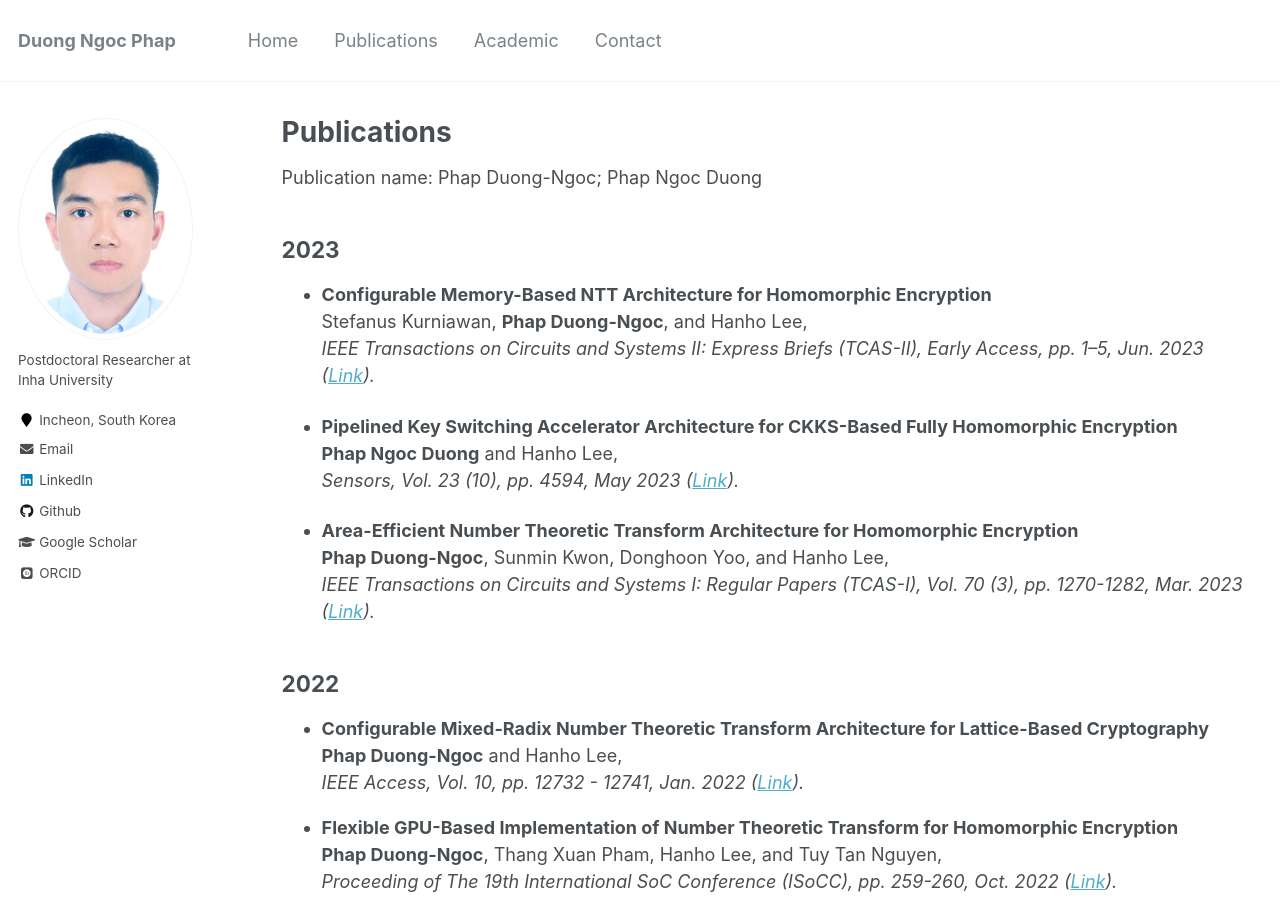
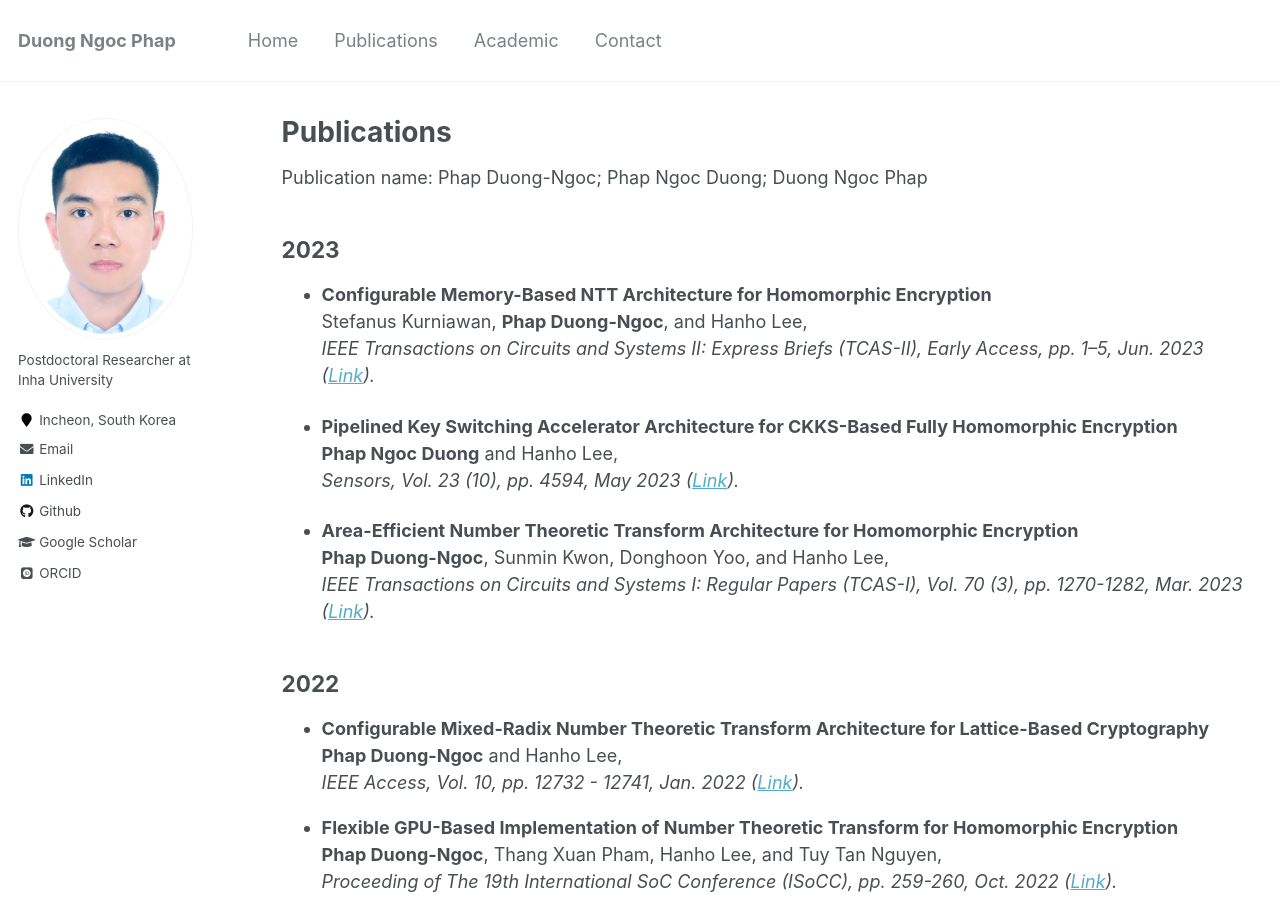
Before and after one commit to phapdn/phapdn.github.io, a Jekyll site: the page built from _pages/publications.md, in a window 1280 px wide and 900 px high. Built offline with Jekyll 4.4.1, drawn with Linux system fonts in a browser that asks for light colours; some web fonts are replaced.

Commit message:
Update publications.md

```diff
--- a/_pages/publications.md
+++ b/_pages/publications.md
@@ -5,7 +5,7 @@ permalink: /publications/
 author_profile: true
 ---
 
-Publication name: Phap Duong-Ngoc; Phap Ngoc Duong
+Publication name: Phap Duong-Ngoc; Phap Ngoc Duong; Duong Ngoc Phap
 
 ## 2023
 
```
